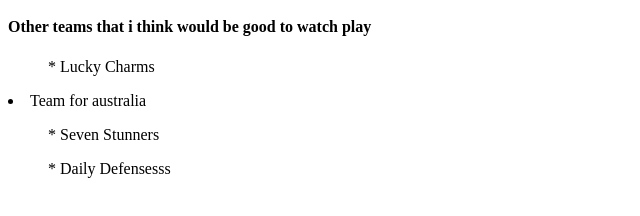
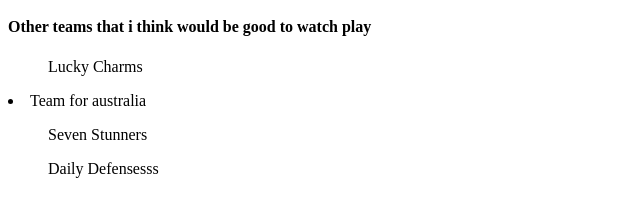
Before and after one commit to 44-563-Web-Apps-S23/44563-webapps-assignment-3-Divyachelikani, a plain HTML site: page index.html in a window 1280 px wide. Shown: the part 314-530 px from the top of the page, 0-640 px from the left. Drawn offline with Linux system fonts and the light colour scheme.

Commit message:
modified the file

```diff
--- a/index.html
+++ b/index.html
@@ -21,9 +21,9 @@
 <ol>2.Abitha</ol>
 <ol>3.Prajeetha</ol>
 <h4>Other teams that i think would be good to watch play</h4>
-<ul> * Lucky Charms</ul>
-<li> Team for australia</li>
-<ul> * Seven Stunners</ul>
-<ul> * Daily Defensesss</ul>
+<ul> Lucky Charms</ul>
+     <li> Team for australia</li>
+<ul> Seven Stunners</ul>
+<ul> Daily Defensesss</ul>
 </body>
 </html>
```
